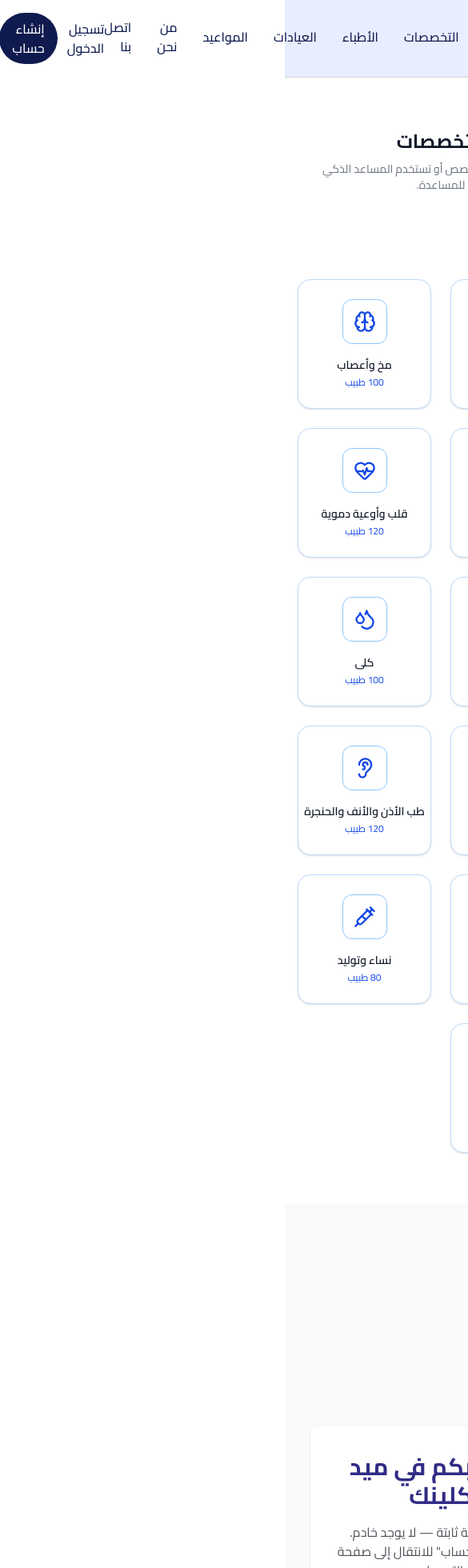
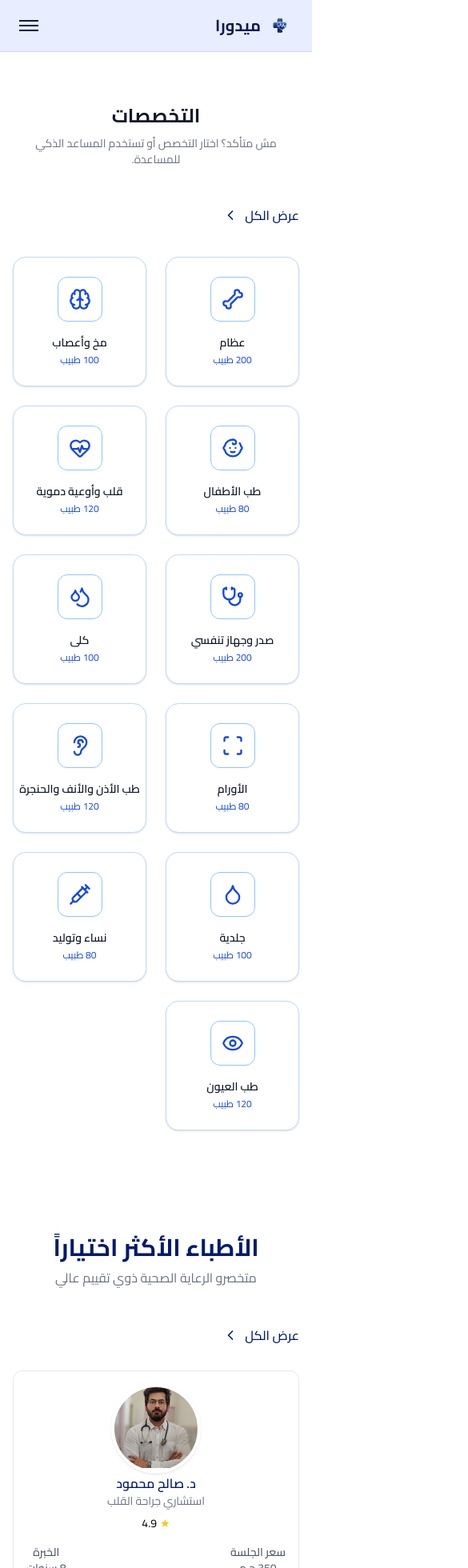
Before and after one commit to MostafaDeif/Medaura, a Next.js app: page / in a window 390 px wide. Shown: the top 1960 px of the page at 80% size, 585 px wide, since content can reach past the window. Built offline with nearby package versions, Linux system fonts and the light colour scheme.

Commit message:
home page

```diff
--- a/app/layout.tsx
+++ b/app/layout.tsx
@@ -34,7 +34,9 @@ export default function RootLayout({
         className={`${cairo.className} ${geistSans.variable} ${geistMono.variable} antialiased`}
       >
         <Navbar />
-        {children}
+        <div className="lg:px-12 xl:px-24">
+          {children}
+        </div>
       </body>
     </html>
   );
--- a/app/page.tsx
+++ b/app/page.tsx
@@ -1,5 +1,6 @@
 // import Hero from "@/components/home/hero";
 
+import BestDoctors from "@/components/home/bestDoctors";
 import Specialties from "@/components/home/specialties";
 
 export default function Home() {
@@ -7,8 +8,9 @@ export default function Home() {
     <>
       {/* <Hero /> */}
       <Specialties />
-    <main className="min-h-screen bg-gray-50 flex items-center justify-center p-8">
-      <div className="max-w-3xl w-full bg-white rounded-lg shadow p-8 text-center">
+      <BestDoctors />
+    <main className="min-h-screen bg-gray-50 flex items-center justify-center p-8 m-8">
+      <div className="max-w-3xl w-full bg-white rounded-lg shadow p-12 text-center">
         <h1 className="text-3xl font-bold text-indigo-900 mb-4">
           مرحبًا بكم في ميد كلينك
         </h1>
--- /dev/null
+++ b/components/doctorCard/doctorCard.tsx
@@ -0,0 +1,63 @@
+import Image from "next/image";
+
+type DoctorCardProps = {
+  name: string;
+  specialty: string;
+  rating: number;
+  price: number;
+  experience: number;
+};
+
+export default function DoctorCard({
+  name,
+  specialty,
+  rating,
+  price,
+  experience,
+}: DoctorCardProps) {
+  return (
+    <div className="border border-gray-200 rounded-xl p-4 text-center hover:shadow-md transition">
+      {/* Image */}
+      <div className="w-28 h-28 mx-auto rounded-full border-4 border-white shadow-sm overflow-hidden">
+        <Image
+          src="/images/DOC.png"
+          alt="صورة الطبيب"
+          width={112}
+          height={112}
+          className="object-cover"
+          priority
+        />
+      </div>
+
+      {/* Name */}
+      <h4 className="font-semibold text-[#001A6E]">{name}</h4>
+
+      {/* Specialty */}
+      <p className="text-sm text-gray-500 mb-2">استشاري {specialty}</p>
+
+      {/* Rating */}
+      <div className="flex justify-center items-center gap-1 text-sm mb-4">
+        <span className="text-yellow-400">★</span>
+        <span>{rating}</span>
+      </div>
+
+      {/* Info */}
+      <div className="flex justify-between text-sm text-gray-600 mb-4">
+        <div>
+          <p className="font-medium">سعر الجلسة</p>
+          <p>{price} ج.م</p>
+        </div>
+
+        <div>
+          <p className="font-medium">الخبرة</p>
+          <p>{experience} سنوات</p>
+        </div>
+      </div>
+
+      {/* Button */}
+      <button className="w-full border border-[#001A6E] text-[#001A6E] py-2 rounded-lg hover:bg-[#001A6E] hover:text-white transition">
+        احجز الآن
+      </button>
+    </div>
+  );
+}
--- /dev/null
+++ b/components/home/bestDoctors.tsx
@@ -0,0 +1,76 @@
+"use client";
+
+import { ChevronLeft } from "lucide-react";
+import DoctorCard from "@/components/doctorCard/doctorCard";
+
+type Doctor = {
+  name: string;
+  specialty: string;
+  rating: number;
+  price: number;
+  experience: number;
+};
+
+const bestDoctors: Doctor[] = [
+  {
+    name: "د. صالح محمود",
+    specialty: "جراحة القلب",
+    rating: 4.9,
+    price: 350,
+    experience: 8,
+  },
+  {
+    name: "د. كريم محمد",
+    specialty: "جراحة القلب",
+    rating: 4.9,
+    price: 350,
+    experience: 8,
+  },
+  {
+    name: "د. محمود صالح",
+    specialty: "جراحة القلب",
+    rating: 4.9,
+    price: 350,
+    experience: 8,
+  },
+];
+
+export default function BestDoctors() {
+  return (
+    <section dir="rtl" className=" py-16">
+      <div className="container mx-auto px-4">
+        {/* Header */}
+        <div className="text-center mb-12">
+          <h2 className="text-3xl font-bold text-[#001A6E] mb-2">
+            الأطباء الأكثر اختياراً
+          </h2>
+          <p className="text-gray-500">
+            متخصرو الرعاية الصحية ذوي تقييم عالي
+          </p>
+        </div>
+
+        {/* View All Button */}
+        <div className="flex justify-start mb-8">
+          <button className="flex items-center gap-2 text-[#001A6E] font-medium hover:opacity-70 transition">
+            عرض الكل
+            <ChevronLeft size={20} />
+          </button>
+        </div>
+
+        {/* Doctors Grid */}
+        <div className="grid grid-cols-1 md:grid-cols-2 lg:grid-cols-3 gap-6">
+          {bestDoctors.map((doc, index) => (
+            <DoctorCard
+              key={index}
+              name={doc.name}
+              specialty={doc.specialty}
+              rating={doc.rating}
+              price={doc.price}
+              experience={doc.experience}
+            />
+          ))}
+        </div>
+      </div>
+    </section>
+  );
+}
--- a/components/home/specialties.tsx
+++ b/components/home/specialties.tsx
@@ -1,4 +1,6 @@
 import React from "react";
+import { ChevronLeft } from "lucide-react";
+
 import {
   HeartPulse,
   Bone,
@@ -7,7 +9,7 @@ import {
   Ear,
   Eye,
   Stethoscope,
-//   Tooth,
+  //   Tooth,
   Droplets,
   Scan,
   Syringe,
@@ -30,7 +32,7 @@ const specialties: Specialty[] = [
   { title: "كلى", doctors: 100, icon: <Droplets size={28} /> },
   { title: "الأورام", doctors: 80, icon: <Scan size={28} /> },
   { title: "طب الأذن والأنف والحنجرة", doctors: 120, icon: <Ear size={28} /> },
-//   { title: "أسنان", doctors: 200, icon: <Tooth size={28} /> },
+  //   { title: "أسنان", doctors: 200, icon: <Tooth size={28} /> },
   { title: "جلدية", doctors: 100, icon: <Droplet size={28} /> },
   { title: "نساء وتوليد", doctors: 80, icon: <Syringe size={28} /> },
   { title: "طب العيون", doctors: 120, icon: <Eye size={28} /> },
@@ -38,22 +40,22 @@ const specialties: Specialty[] = [
 
 const Specialties = () => {
   return (
-
     <section className="py-16 bg-white">
-
       <div className="container mx-auto px-4">
         {/* Header */}
         <div className="text-center mb-12">
-          <h2 className="text-2xl font-bold text-gray-900 mb-2">
-            التخصصات
-          </h2>
+          <h2 className="text-2xl font-bold text-gray-900 mb-2">التخصصات</h2>
           <p className="text-gray-500 text-sm">
-            مش متأكد تختار التخصص أو تستخدم المساعد الذكي للمساعدة.
+            مش متأكد؟ اختار التخصص أو تستخدم المساعد الذكي للمساعدة.
           </p>
         </div>
         <div className="mb-10 text-left">
-          <Link href="/site/specialties" className="text-blue-700 text-sm hover:underline flex items-center gap-1">
+          <Link
+            href="/site/specialties"
+            className="flex items-center gap-2 text-[#001A6E] font-medium hover:opacity-70 transition"
+          >
             عرض الكل
+            <ChevronLeft size={20} />
           </Link>
         </div>
         {/* Grid */}
@@ -67,11 +69,13 @@ const Specialties = () => {
                          py-6 cursor-pointer"
             >
               {/* Icon */}
-              <div className="w-14 h-14 flex items-center justify-center
+              <div
+                className="w-14 h-14 flex items-center justify-center
                               rounded-xl border border-blue-300
                               text-blue-700 mb-4
                               group-hover:bg-blue-700 group-hover:text-white
-                              transition">
+                              transition"
+              >
                 {item.icon}
               </div>
 
@@ -81,15 +85,12 @@ const Specialties = () => {
               </h3>
 
               {/* Doctors count */}
-              <p className="text-xs text-blue-700">
-                {item.doctors} طبيب
-              </p>
+              <p className="text-xs text-blue-700">{item.doctors} طبيب</p>
             </div>
           ))}
         </div>
 
         {/* Show all */}
-
       </div>
     </section>
   );
--- a/components/nav/nav.tsx
+++ b/components/nav/nav.tsx
@@ -1,12 +1,13 @@
 "use client";
 
 import Link from "next/link";
-import { FC } from "react";
+import { FC, useState } from "react";
 import Image from "next/image";
 import { usePathname } from "next/navigation";
 
 const Navbar: FC = () => {
   const pathname = usePathname();
+  const [isOpen, setIsOpen] = useState(false);
 
   const navItems = [
     { href: "/", label: "الرئيسية" },
@@ -28,7 +29,7 @@ const Navbar: FC = () => {
   return (
     <nav className="w-full bg-[#E8EDFF] border-b border-[#CBD5E1]">
       <div
-        className="container mx-auto flex items-center justify-between py-4 px-6"
+        className="container mx-auto flex items-center justify-between py-4 px-6 relative"
         dir="rtl"
       >
         {/* Logo */}
@@ -37,24 +38,44 @@ const Navbar: FC = () => {
           <span className="text-xl font-bold text-[#0F1A4F]">ميدورا</span>
         </div>
 
+        {/* Hamburger Menu */}
+        <button
+          onClick={() => setIsOpen(!isOpen)}
+          className="md:hidden flex flex-col gap-1 z-20"
+        >
+          <span className={`h-0.5 w-6 bg-[#0F1A4F] transition-all ${isOpen ? "rotate-45 translate-y-2" : ""}`}></span>
+          <span className={`h-0.5 w-6 bg-[#0F1A4F] transition-all ${isOpen ? "opacity-0" : ""}`}></span>
+          <span className={`h-0.5 w-6 bg-[#0F1A4F] transition-all ${isOpen ? "-rotate-45 -translate-y-2" : ""}`}></span>
+        </button>
+
         {/* Center Menu */}
-        <ul className="flex items-center gap-8 text-[#0F1A4F] font-medium">
+        <ul
+          className={`${
+            isOpen ? "flex" : "hidden"
+          } md:flex md:items-center md:gap-8 absolute md:relative top-16 md:top-auto inset-x-0 md:inset-x-auto w-full md:w-auto flex-col md:flex-row bg-[#E8EDFF] md:bg-transparent p-4 md:p-0 text-[#0F1A4F] font-medium gap-2 border-t md:border-t-0 border-[#CBD5E1] shadow-md md:shadow-none z-10`}
+        >
           {navItems.map((item) => (
             <li
               key={item.href}
-              className={`relative pb-1 ${
-                isActive(item.href)
-                  ? "border-b-2 border-[#0F1A4F]"
-                  : ""
-              }`}
+              className={`relative hover:opacity-70 transition`}
             >
-              <Link href={item.href}>{item.label}</Link>
+              <Link
+                href={item.href}
+                onClick={() => setIsOpen(false)}
+                className={`inline-block pb-1 ${
+                  isActive(item.href)
+                    ? "border-b-2 border-[#0F1A4F]"
+                    : ""
+                }`}
+              >
+                {item.label}
+              </Link>
             </li>
           ))}
         </ul>
 
         {/* Auth Buttons */}
-        <div className="flex items-center gap-3">
+        <div className="hidden md:flex items-center gap-3">
           <Link
             href="/login"
             className="text-[#0F1A4F] font-medium hover:opacity-70"
```
Also changed, not shown: app/(site)/specialties/page.tsx (+9 -49 lines).
